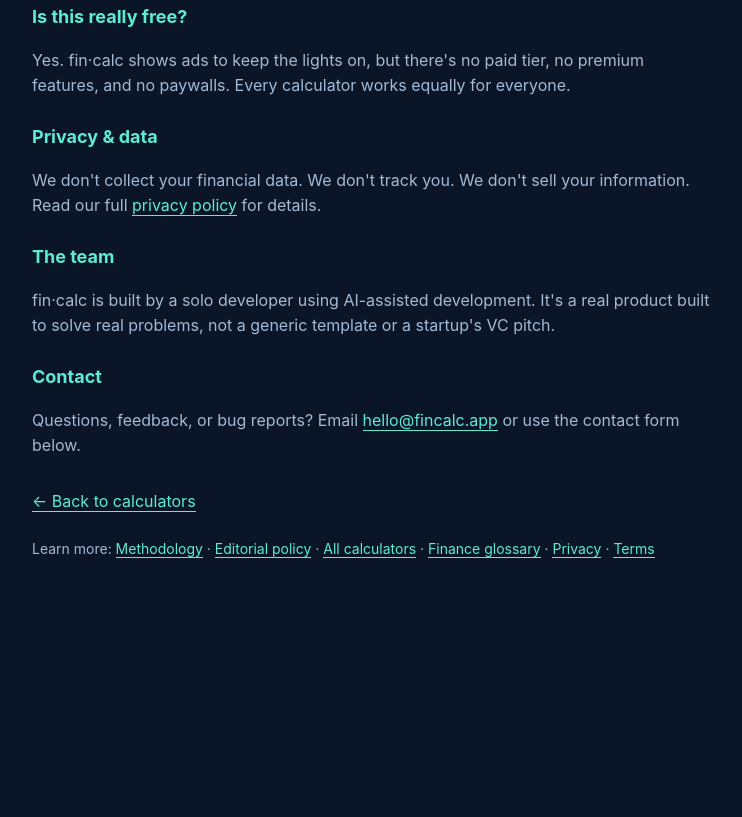
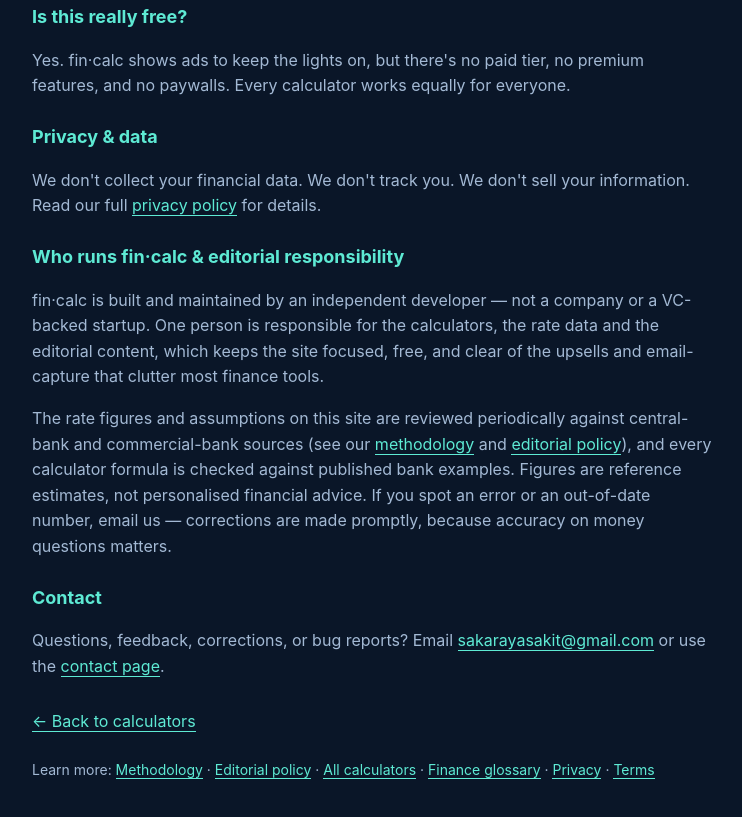
Before and after one commit to sakarayasakit-eng/fincalcyou-analysis-eorjmb, a website: page about.html in a window 1280 px wide. Shown: the part 1454-2271 px from the top of the page, without its empty margins (268-1010 px from the left). Before the commit the page ends 2055 px from the top, so only its background shows below. Drawn offline with Linux system fonts and the light colour scheme.

Commit message:
E-E-A-T: author/ownership blocks (About + Editorial) + fix contact email; Sources on 87 pages; root footer Terms

```diff
--- a/about.html
+++ b/about.html
@@ -60,11 +60,12 @@
   <h2>Privacy & data</h2>
   <p>We don't collect your financial data. We don't track you. We don't sell your information. Read our full <a href="privacy.html">privacy policy</a> for details.</p>
 
-  <h2>The team</h2>
-  <p>fin·calc is built by a solo developer using AI-assisted development. It's a real product built to solve real problems, not a generic template or a startup's VC pitch.</p>
+  <h2>Who runs fin·calc &amp; editorial responsibility</h2>
+  <p>fin·calc is built and maintained by an independent developer — not a company or a VC-backed startup. One person is responsible for the calculators, the rate data and the editorial content, which keeps the site focused, free, and clear of the upsells and email-capture that clutter most finance tools.</p>
+  <p>The rate figures and assumptions on this site are reviewed periodically against central-bank and commercial-bank sources (see our <a href="methodology.html">methodology</a> and <a href="editorial-policy.html">editorial policy</a>), and every calculator formula is checked against published bank examples. Figures are reference estimates, not personalised financial advice. If you spot an error or an out-of-date number, email us — corrections are made promptly, because accuracy on money questions matters.</p>
 
   <h2>Contact</h2>
-  <p>Questions, feedback, or bug reports? Email <a href="mailto:hello@fincalc.app">hello@fincalc.app</a> or use the contact form below.</p>
+  <p>Questions, feedback, corrections, or bug reports? Email <a href="mailto:sakarayasakit@gmail.com">sakarayasakit@gmail.com</a> or use the <a href="contact.html">contact page</a>.</p>
 
   <p style="margin-top: 30px;"><a href="index.html">← Back to calculators</a></p>
   <p style="margin-top:24px;font-size:14px;color:#a3b9d4">Learn more: <a href="methodology.html">Methodology</a> · <a href="editorial-policy.html">Editorial policy</a> · <a href="pages/index.html">All calculators</a> · <a href="pages/glossary.html">Finance glossary</a> · <a href="privacy.html">Privacy</a> · <a href="terms.html">Terms</a></p>
```
Also changed, not shown: editorial-policy.html (+1 -0 lines).
